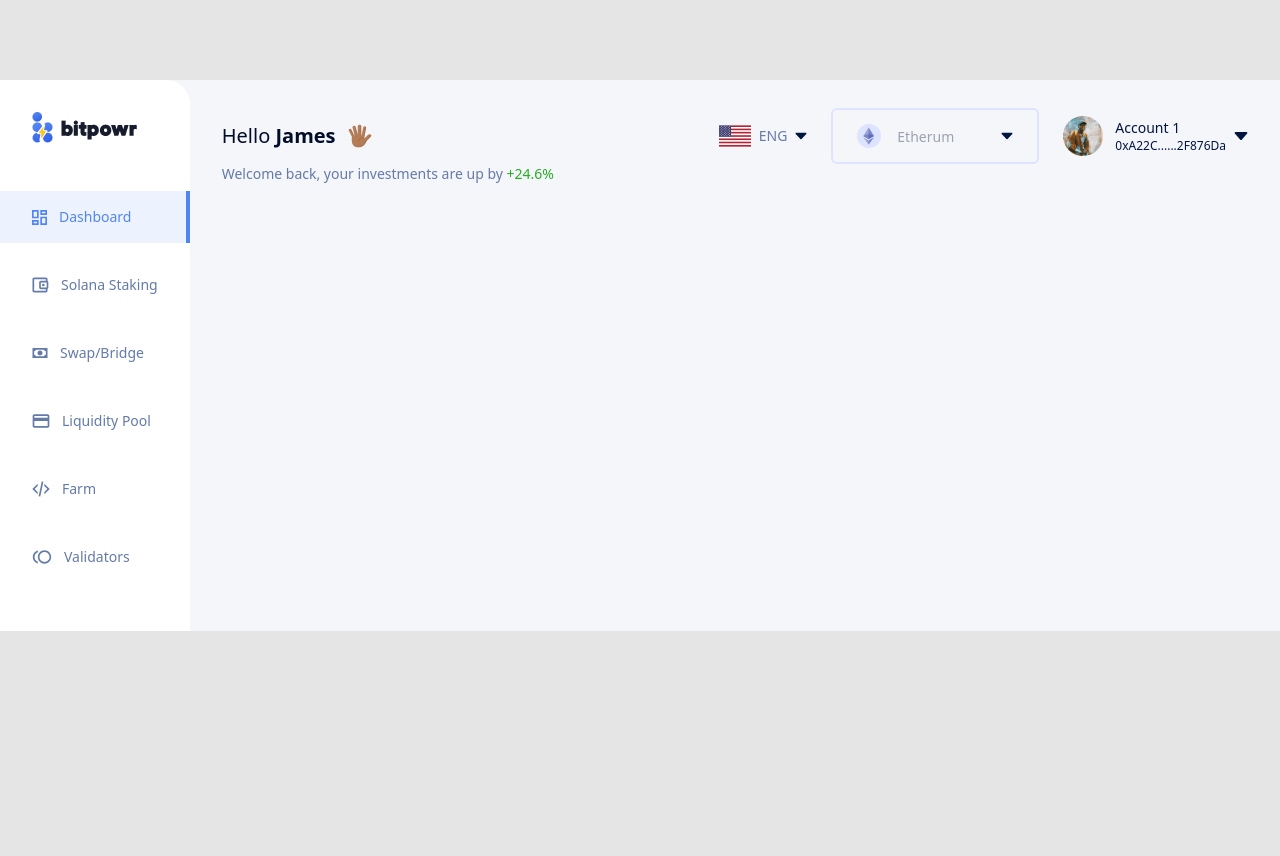
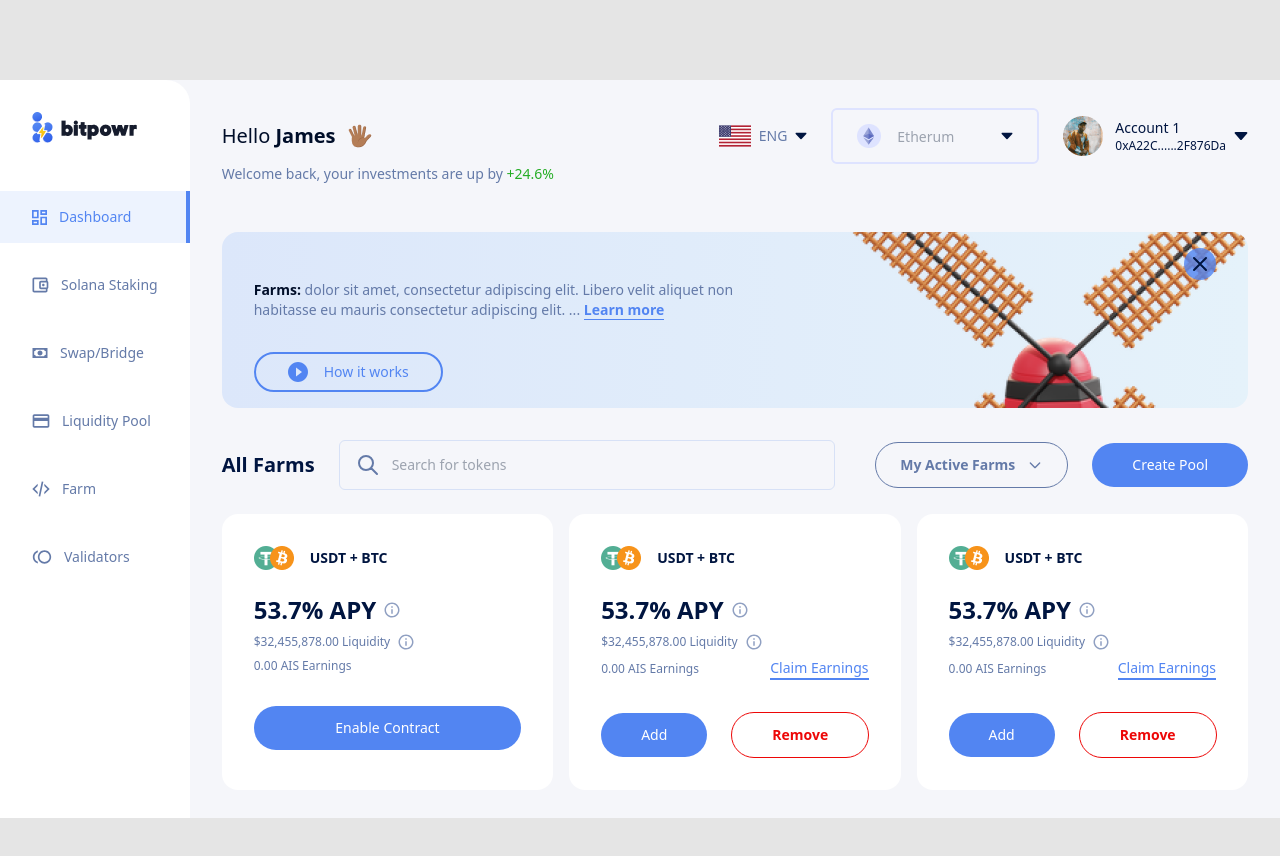
Before and after one commit to Phosah/bitpowr, a Vue app: page /farms in a window 1280 px wide. Shown: the top 856 px of the page. Before the commit the page ends 800 px from the top, so only its background shows below. Built offline with nearby package versions, Linux system fonts and the light colour scheme.

Commit message:
Update to farms view

```diff
--- a/src/router/index.ts
+++ b/src/router/index.ts
@@ -13,6 +13,7 @@ import LiquidityPool from '../views/LiquidityPool.vue'
 import AddLiquidity from '../views/AddLiquidity.vue'
 import SinglePool from '../views/SinglePool.vue'
 import CreatePair from '../views/CreatePair.vue'
+import Farms from '../views/Farms.vue'
 
 const router = createRouter({
   history: createWebHistory(import.meta.env.BASE_URL),
@@ -87,6 +88,11 @@ const router = createRouter({
       name: 'CreatePair',
       component: CreatePair
     },
+    {
+      path: '/farms',
+      name: 'farms',
+      component: Farms
+    },
   ]
 })
 
--- /dev/null
+++ b/src/views/Farms.vue
@@ -0,0 +1,208 @@
+<template>
+    <div>
+        <div
+            class="overflow-hidden relative mb-8 py-4 px-8 bg-gradient-to-r from-brand-blue-7 to-brand-blue-8 rounded-2xl"
+        >
+            <div class="flex justify-end relative z-50">
+                <div
+                    class="w-8 h-8 flex items-center justify-center bg-brand-blue-1 bg-opacity-80 rounded-full"
+                >
+                    <svg
+                        class="w-6 h-6 text-brand-blue-3"
+                        fill="none"
+                        stroke="currentColor"
+                        viewBox="0 0 24 24"
+                        xmlns="http://www.w3.org/2000/svg"
+                    >
+                        <path
+                            stroke-linecap="round"
+                            stroke-linejoin="round"
+                            stroke-width="2"
+                            d="M6 18L18 6M6 6l12 12"
+                        />
+                    </svg>
+                </div>
+            </div>
+            <div class="w-1/2">
+                <p class="mb-8">
+                    <span class="text-brand-black-1 font-bold">Farms:</span> dolor sit amet, consectetur adipiscing elit. Libero velit aliquet non habitasse eu mauris consectetur adipiscing elit. ...
+                    <span
+                        class="border-b border-brand-blue-1 text-brand-blue-1 font-bold"
+                    >Learn more</span>
+                </p>
+                <button
+                    class="flex items-center space-x-4 py-2 px-8 border-2 border-brand-blue-1 text-brand-blue-1 rounded-full"
+                >
+                    <img src="../assets/play-icon-blue.svg" alt="Play icon" />
+                    <p>How it works</p>
+                </button>
+            </div>
+            <img
+                class="absolute right-0 bottom-0"
+                src="../assets/farm-header-img.png"
+                alt="Liquidity img"
+            />
+        </div>
+        <div class="flex items-center justify-between space-x-10 mb-6">
+            <div class="flex-1 flex items-center space-x-6">
+                <h2 class="text-brand-blue-3 text-xl font-bold">All Farms</h2>
+                <div class="flex-1 flex items-center space-x-6">
+                    <div
+                        class="flex items-center space-x-3 w-full py-3 px-4 border border-brand-blue-10 rounded-md"
+                    >
+                        <div>
+                            <svg
+                                class="w-6 h-6"
+                                fill="none"
+                                stroke="currentColor"
+                                viewBox="0 0 24 24"
+                                xmlns="http://www.w3.org/2000/svg"
+                            >
+                                <path
+                                    stroke-linecap="round"
+                                    stroke-linejoin="round"
+                                    stroke-width="2"
+                                    d="M21 21l-6-6m2-5a7 7 0 11-14 0 7 7 0 0114 0z"
+                                />
+                            </svg>
+                        </div>
+                        <input
+                            class="w-full bg-transparent"
+                            type="text"
+                            placeholder="Search for tokens"
+                        />
+                    </div>
+                </div>
+            </div>
+            <div class="flex items-center justify-center space-x-6">
+                <div
+                    class="flex items-center space-x-3 px-6 py-3 border border-brand-blue-2 rounded-full"
+                >
+                    <p class="font-semibold">My Active Farms</p>
+                    <div>
+                        <svg
+                            class="w-4 h-4"
+                            fill="none"
+                            stroke="currentColor"
+                            viewBox="0 0 24 24"
+                            xmlns="http://www.w3.org/2000/svg"
+                        >
+                            <path
+                                stroke-linecap="round"
+                                stroke-linejoin="round"
+                                stroke-width="2"
+                                d="M19 9l-7 7-7-7"
+                            />
+                        </svg>
+                    </div>
+                </div>
+                <div class="px-10 py-3 text-white bg-brand-blue-1 rounded-full">Create Pool</div>
+            </div>
+        </div>
+        <div class="grid grid-cols-3 gap-4">
+            <div class="p-8 rounded-2xl bg-white">
+                <div class="mb-6 flex items-center space-x-2">
+                    <div class="flex items-center">
+                        <img src="../assets/small-usdt-logo.png" alt="Usdt" />
+                        <img
+                            class="transform -translate-x-2"
+                            src="../assets/small-btc-logo.png"
+                            alt="btc"
+                        />
+                    </div>
+                    <p class="text-brand-blue-3 font-bold">USDT + BTC</p>
+                </div>
+                <div class="mb-2 flex items-center space-x-2">
+                    <h1 class="text-2xl text-brand-blue-3 font-bold">53.7% APY</h1>
+                    <img src="../assets/info-icon.svg" alt="Info icon" />
+                </div>
+                <div class="mb-2 flex items-center space-x-2">
+                    <p class="text-xs">$32,455,878.00 Liquidity</p>
+                    <img src="../assets/info-icon.svg" alt="Info icon" />
+                </div>
+                <p class="mb-8 text-xs">0.00 AIS Earnings</p>
+                <div
+                    class="w-full px-10 py-3 text-white text-center bg-brand-blue-1 rounded-full"
+                >Enable Contract</div>
+            </div>
+            <div class="p-8 rounded-2xl bg-white">
+                <div class="mb-6 flex items-center space-x-2">
+                    <div class="flex items-center">
+                        <img src="../assets/small-usdt-logo.png" alt="Usdt" />
+                        <img
+                            class="transform -translate-x-2"
+                            src="../assets/small-btc-logo.png"
+                            alt="btc"
+                        />
+                    </div>
+                    <p class="text-brand-blue-3 font-bold">USDT + BTC</p>
+                </div>
+                <div class="mb-2 flex items-center space-x-2">
+                    <h1 class="text-2xl text-brand-blue-3 font-bold">53.7% APY</h1>
+                    <img src="../assets/info-icon.svg" alt="Info icon" />
+                </div>
+                <div class="mb-2 flex items-center space-x-2">
+                    <p class="text-xs">$32,455,878.00 Liquidity</p>
+                    <img src="../assets/info-icon.svg" alt="Info icon" />
+                </div>
+                <div class="mb-8 flex items-center justify-between">
+                    <p class="text-xs">0.00 AIS Earnings</p>
+                    <p class="border-b-2 border-brand-blue-1 text-brand-blue-1">Claim Earnings</p>
+                </div>
+                <div class="flex items-center justify-between space-x-6">
+                    <div
+                        class="w-full px-10 py-3 text-white text-center bg-brand-blue-1 rounded-full"
+                    >Add</div>
+                    <div
+                        class="w-full px-10 py-3 text-brand-red-1 font-bold text-center border border-brand-red-1 rounded-full"
+                    >Remove</div>
+                </div>
+            </div>
+            <div class="p-8 rounded-2xl bg-white">
+                <div class="mb-6 flex items-center space-x-2">
+                    <div class="flex items-center">
+                        <img src="../assets/small-usdt-logo.png" alt="Usdt" />
+                        <img
+                            class="transform -translate-x-2"
+                            src="../assets/small-btc-logo.png"
+                            alt="btc"
+                        />
+                    </div>
+                    <p class="text-brand-blue-3 font-bold">USDT + BTC</p>
+                </div>
+                <div class="mb-2 flex items-center space-x-2">
+                    <h1 class="text-2xl text-brand-blue-3 font-bold">53.7% APY</h1>
+                    <img src="../assets/info-icon.svg" alt="Info icon" />
+                </div>
+                <div class="mb-2 flex items-center space-x-2">
+                    <p class="text-xs">$32,455,878.00 Liquidity</p>
+                    <img src="../assets/info-icon.svg" alt="Info icon" />
+                </div>
+                <div class="mb-8 flex items-center justify-between">
+                    <p class="text-xs">0.00 AIS Earnings</p>
+                    <p class="border-b-2 border-brand-blue-1 text-brand-blue-1">Claim Earnings</p>
+                </div>
+                <div class="flex items-center justify-between space-x-6">
+                    <div
+                        class="w-full px-10 py-3 text-white text-center bg-brand-blue-1 rounded-full"
+                    >Add</div>
+                    <div
+                        class="w-full px-10 py-3 text-brand-red-1 font-bold text-center border border-brand-red-1 rounded-full"
+                    >Remove</div>
+                </div>
+            </div>
+        </div>
+    </div>
+</template>
+
+<script lang="ts">
+import { defineComponent } from 'vue'
+
+export default defineComponent({
+    name: "Farms",
+    components: {},
+    setup() {
+
+    },
+})
+</script>
```
Also changed, not shown: src/assets/farm-header-img.png (added), src/views/CreatePair.vue (line endings or trailing spaces).
